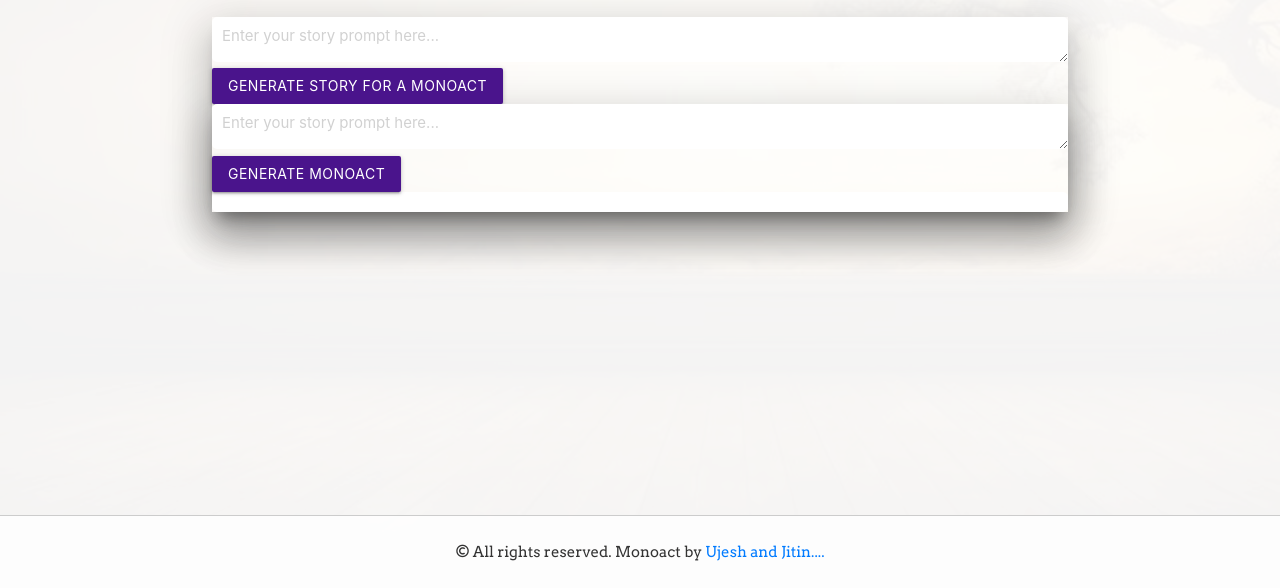
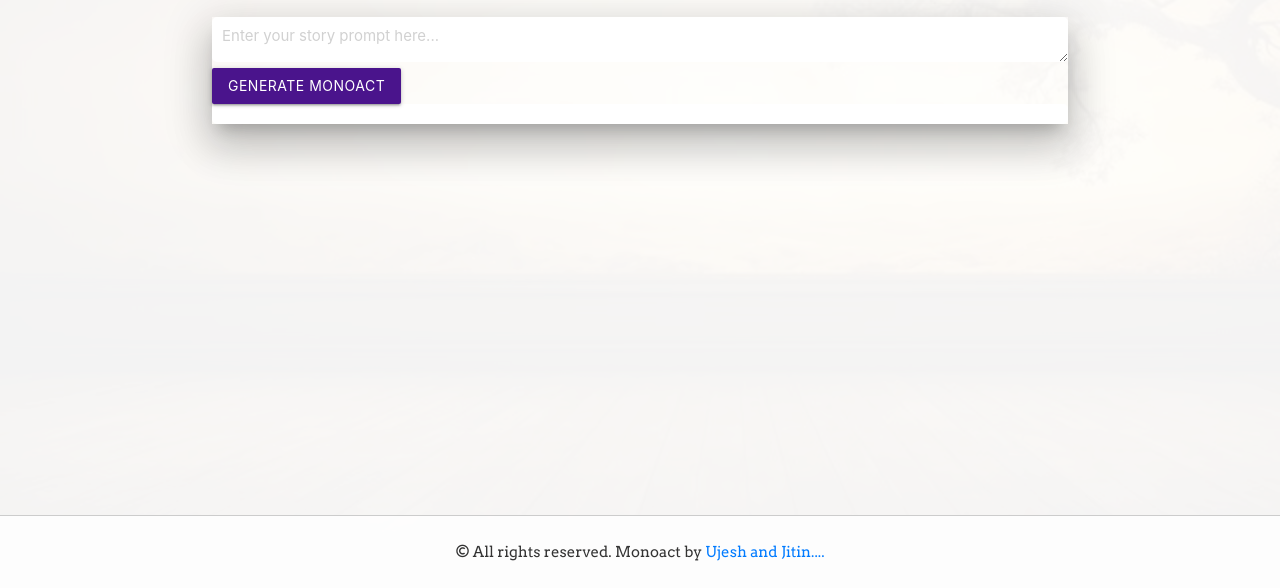
Before and after one commit to Jrine0/MONO_ACT-, a plain HTML site: page index.html in a window 1280 px wide. Shown: the part 212-800 px from the top of the page. Drawn offline with nearby package versions, Linux system fonts and the light colour scheme.

Commit message:
Update index.html

```diff
--- a/index.html
+++ b/index.html
@@ -34,14 +34,6 @@
       </h1>
       <h3>AI MONO act</h3>
     </div>
-    <div class="story-generator z-depth-5">
-      <div class="input-group">
-        <textarea id="story-input" placeholder="Enter your story prompt here..." rows="10"></textarea>
-        <button id="generate-story-btn" class="btn purple darken-4">
-          Generate Story for a monoact
-        </button>
-
-      </div>
       <div class="story-generator z-depth-5">
         <div class="input-group">
           <textarea
```
